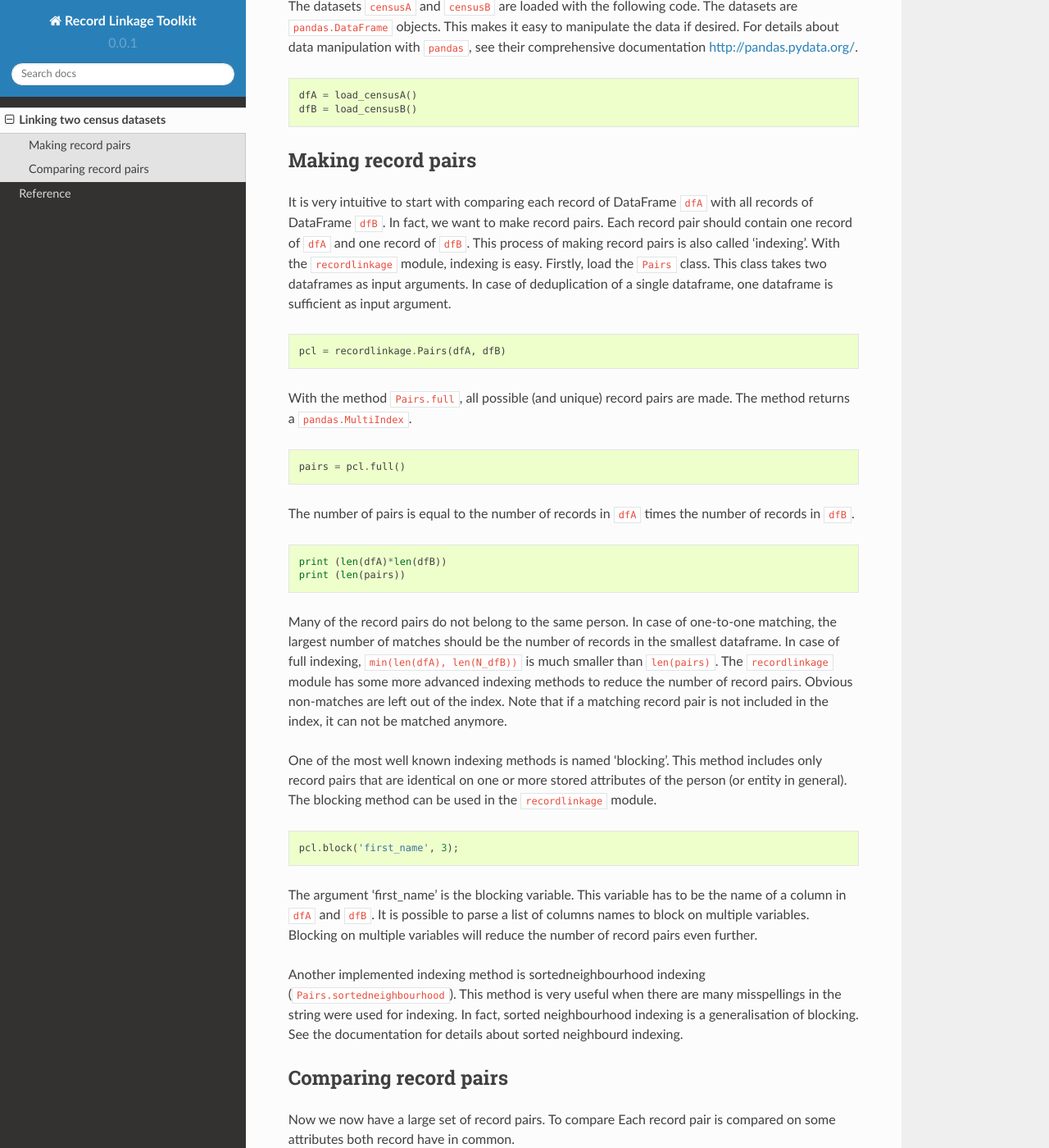
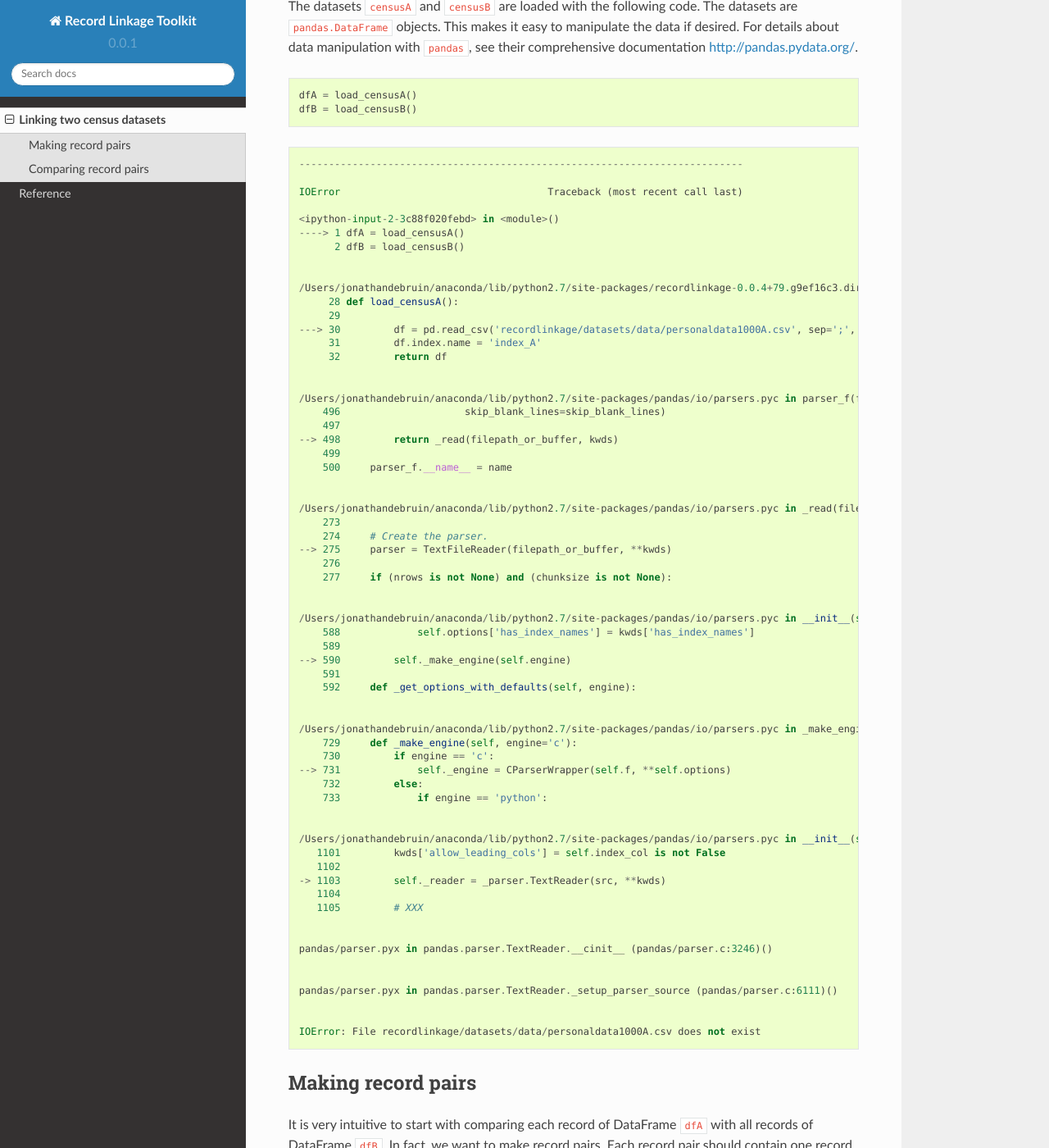
Before and after one commit to J535D165/recordlinkage, a Sphinx documentation site: the page built from docs/link_two_dataframes.rst, in a window 1280 px wide and 1400 px high, scrolled down 465 px. Shown: the whole window at 82% size. Built offline with Sphinx 7.4.7 and the Read the Docs theme 2.0.0, drawn with Linux system fonts in a browser that asks for light colours; pages that are not in the unit, such as notebooks, are missing from menus.

```diff
--- a/docs/link_two_dataframes.rst
+++ b/docs/link_two_dataframes.rst
@@ -29,6 +29,76 @@
     dfA = load_censusA()
     dfB = load_censusB()
 
+
+::
+
+
+    ---------------------------------------------------------------------------
+
+    IOError                                   Traceback (most recent call last)
+
+    <ipython-input-2-3c88f020febd> in <module>()
+    ----> 1 dfA = load_censusA()
+          2 dfB = load_censusB()
+
+
+    /Users/jonathandebruin/anaconda/lib/python2.7/site-packages/recordlinkage-0.0.4+79.g9ef16c3.dirty-py2.7.egg/recordlinkage/datasets/__init__.pyc in load_censusA()
+         28 def load_censusA():
+         29
+    ---> 30         df = pd.read_csv('recordlinkage/datasets/data/personaldata1000A.csv', sep=';', index_col='record_id', encoding='utf-8')
+         31         df.index.name = 'index_A'
+         32         return df
+
+
+    /Users/jonathandebruin/anaconda/lib/python2.7/site-packages/pandas/io/parsers.pyc in parser_f(filepath_or_buffer, sep, dialect, compression, doublequote, escapechar, quotechar, quoting, skipinitialspace, lineterminator, header, index_col, names, prefix, skiprows, skipfooter, skip_footer, na_values, true_values, false_values, delimiter, converters, dtype, usecols, engine, delim_whitespace, as_recarray, na_filter, compact_ints, use_unsigned, low_memory, buffer_lines, warn_bad_lines, error_bad_lines, keep_default_na, thousands, comment, decimal, parse_dates, keep_date_col, dayfirst, date_parser, memory_map, float_precision, nrows, iterator, chunksize, verbose, encoding, squeeze, mangle_dupe_cols, tupleize_cols, infer_datetime_format, skip_blank_lines)
+        496                     skip_blank_lines=skip_blank_lines)
+        497
+    --> 498         return _read(filepath_or_buffer, kwds)
+        499
+        500     parser_f.__name__ = name
+
+
+    /Users/jonathandebruin/anaconda/lib/python2.7/site-packages/pandas/io/parsers.pyc in _read(filepath_or_buffer, kwds)
+        273
+        274     # Create the parser.
+    --> 275     parser = TextFileReader(filepath_or_buffer, **kwds)
+        276
+        277     if (nrows is not None) and (chunksize is not None):
+
+
+    /Users/jonathandebruin/anaconda/lib/python2.7/site-packages/pandas/io/parsers.pyc in __init__(self, f, engine, **kwds)
+        588             self.options['has_index_names'] = kwds['has_index_names']
+        589
+    --> 590         self._make_engine(self.engine)
+        591
+        592     def _get_options_with_defaults(self, engine):
+
+
+    /Users/jonathandebruin/anaconda/lib/python2.7/site-packages/pandas/io/parsers.pyc in _make_engine(self, engine)
+        729     def _make_engine(self, engine='c'):
+        730         if engine == 'c':
+    --> 731             self._engine = CParserWrapper(self.f, **self.options)
+        732         else:
+        733             if engine == 'python':
+
+
+    /Users/jonathandebruin/anaconda/lib/python2.7/site-packages/pandas/io/parsers.pyc in __init__(self, src, **kwds)
+       1101         kwds['allow_leading_cols'] = self.index_col is not False
+       1102
+    -> 1103         self._reader = _parser.TextReader(src, **kwds)
+       1104
+       1105         # XXX
+
+
+    pandas/parser.pyx in pandas.parser.TextReader.__cinit__ (pandas/parser.c:3246)()
+
+
+    pandas/parser.pyx in pandas.parser.TextReader._setup_parser_source (pandas/parser.c:6111)()
+
+
+    IOError: File recordlinkage/datasets/data/personaldata1000A.csv does not exist
+
+
 Making record pairs
 -------------------
 
@@ -57,8 +127,7 @@
 
 .. code:: python
 
-    print (len(dfA)*len(dfB))
-    print (len(pairs))
+    len(dfA)*len(dfB) == len(pairs)
 
 Many of the record pairs do not belong to the same person. In case of
 one-to-one matching, the largest number of matches should be the number
```
Also changed, not shown: other parts of docs/link_two_dataframes.rst (+1 -1 lines), setup.py (+7 -3 lines), 2 other files.
